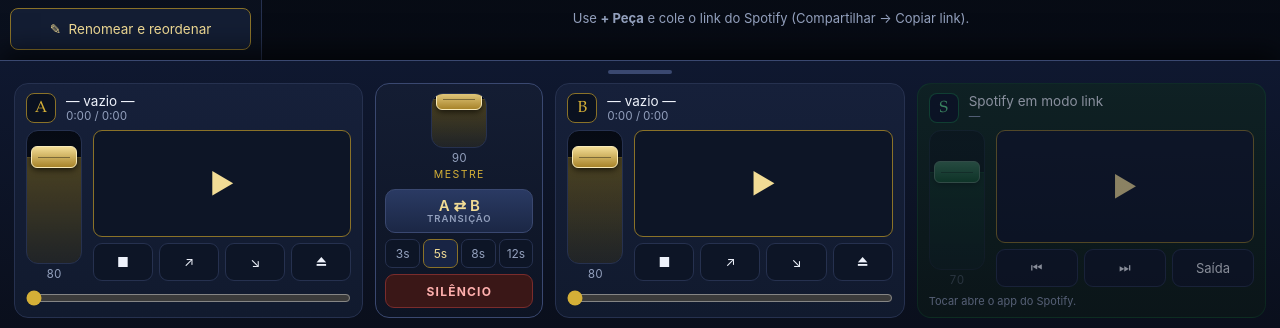
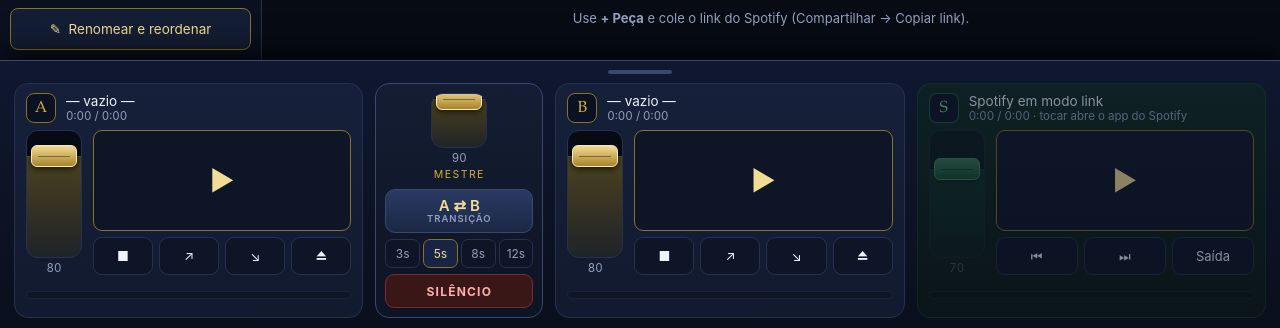
Before and after one commit to marcelinoeviva-creator/mestre-de-harmonia, a plain HTML site: page index.html in a window 1280 px wide. Shown: the part 472-800 px from the top of the page. Drawn offline with Linux system fonts and the light colour scheme.

Commit message:
Mostra a posição da música em barra, nos decks e no Spotify
A barra dos decks era um filete quase invisível e o canal do Spotify não
tinha nenhuma — justo onde está todo o repertório. Agora as três têm
trilho grosso com o trecho já tocado preenchido, tempo decorrido e
total, e arrastar pula na faixa. A do Spotify corre suave entre as
consultas à API, estimando a posição pelo relógio local.

Co-Authored-By: Claude Opus 5 <noreply@anthropic.com>

```diff
--- a/css/app.css
+++ b/css/app.css
@@ -273,8 +273,42 @@ h1,h2,h3{ margin:0; font-family:var(--serif); font-weight:600; letter-spacing:.0
 .deck-btn.play{ flex:1 1 auto; min-height:44px; font-size:27px; color:var(--gold-hi); border-color:var(--gold-dim); }
 .deck-btn.play.on{ background:linear-gradient(180deg,#d9b845,#a8842a); color:#1a1305; border-color:#e8cf7a; }
 
+/* Barra de posição: precisa ser lida de relance, de pé, a um metro
+   da tela. O trecho já tocado vem preenchido, como no Spotify. */
 .scrub{ flex:0 0 auto; }
-.scrub input{ display:block; width:100%; height:20px; margin:0; accent-color:var(--gold); }
+.scrub input{
+  display:block; width:100%; height:26px; margin:0; padding:0;
+  background:transparent; -webkit-appearance:none; appearance:none;
+  --p: 0%;
+}
+.scrub input::-webkit-slider-runnable-track{
+  height:8px; border-radius:4px; border:1px solid var(--line);
+  background:linear-gradient(90deg, var(--gold) var(--p), #0a1120 var(--p));
+}
+.scrub input::-moz-range-track{
+  height:8px; border-radius:4px; border:1px solid var(--line);
+  background:linear-gradient(90deg, var(--gold) var(--p), #0a1120 var(--p));
+}
+.scrub input::-webkit-slider-thumb{
+  -webkit-appearance:none; appearance:none;
+  width:20px; height:20px; margin-top:-7px; border-radius:50%;
+  background:linear-gradient(180deg,#f7e9b8,#c9a227);
+  border:1px solid #fff3cf; box-shadow:0 2px 6px #000a;
+}
+.scrub input::-moz-range-thumb{
+  width:20px; height:20px; border-radius:50%; border:1px solid #fff3cf;
+  background:linear-gradient(180deg,#f7e9b8,#c9a227);
+}
+.scrub input:disabled{ opacity:.4; }
+.scrub input:disabled::-webkit-slider-thumb{ opacity:0; }
+
+.spotify-deck .scrub input::-webkit-slider-runnable-track{
+  background:linear-gradient(90deg, var(--spotify) var(--p), #071410 var(--p));
+  border-color:#1db95444;
+}
+.spotify-deck .scrub input::-webkit-slider-thumb{
+  background:linear-gradient(180deg,#b6f8ce,#158f42); border-color:#d9fce8;
+}
 
 /* Fader vertical (componente próprio — o range nativo não é confiável na vertical no iPadOS) */
 .fader{ flex:0 0 auto; width:56px; display:flex; flex-direction:column; align-items:center; gap:3px; min-height:0; }
--- a/index.html
+++ b/index.html
@@ -160,7 +160,7 @@
         <span class="deck-tag sp">S</span>
         <div class="deck-meta">
           <span class="deck-title" id="spTitle">Spotify desconectado</span>
-          <span class="deck-time" id="spDevice">—</span>
+          <span class="deck-time"><span id="spTime">0:00 / 0:00</span> · <span id="spDevice">—</span></span>
         </div>
       </div>
       <div class="deck-body">
@@ -177,7 +177,7 @@
           </div>
         </div>
       </div>
-      <div class="sp-hint" id="spHint">Tocar abre o app do Spotify.</div>
+      <div class="scrub"><input type="range" min="0" max="1000" value="0" id="spScrub" disabled></div>
     </div>
 
   </div>
--- a/js/app.js
+++ b/js/app.js
@@ -155,6 +155,21 @@ function wireConsole(){
   $('#spNext').onclick   = () => spCommand('next');
   $('#spPrev').onclick   = () => spCommand('prev');
   $('#spDevices').onclick = openDevices;
+
+  const spScrub = $('#spScrub');
+  spScrub.addEventListener('pointerdown', () => { spScrub.dataset.holding = '1'; });
+  const soltar = () => { delete spScrub.dataset.holding; };
+  spScrub.addEventListener('pointerup', soltar);
+  spScrub.addEventListener('pointercancel', soltar);
+  spScrub.addEventListener('change', async () => {
+    if(!spCanControl() || !spPos.dur) return;
+    const destino = spPos.dur * (spScrub.value / 1000);
+    try{
+      await SP.seek(st.settings.clientId, destino);
+      spPos = { ...spPos, ms: destino, at: Date.now() };
+      setTimeout(pollSpotify, 400);
+    }catch(e){ toast(e.message, true); }
+  });
 }
 
 async function spCommand(kind){
@@ -560,6 +575,11 @@ let spProfile = null;    // { display_name, product } quando a API responde de f
 let spFault = '';        // motivo, quando o token existe mas a API recusa
 let spChecking = false;  // teste em andamento
 
+/* A API só é consultada a cada 5s. Guardar a posição e o instante em
+   que ela chegou deixa a barra correr suave nesse meio-tempo, em vez
+   de pular de cinco em cinco segundos. */
+let spPos = { ms: 0, dur: 0, at: 0, playing: false };
+
 async function initSpotify(){
   SP.restore();
   const cid = st.settings.clientId;
@@ -610,6 +630,12 @@ async function pollSpotify(){
   if(!spCanControl()) return;
   try{
     spState = await SP.playbackState(st.settings.clientId);
+    spPos = {
+      ms: spState?.progress_ms || 0,
+      dur: spState?.item?.duration_ms || 0,
+      at: Date.now(),
+      playing: !!spState?.is_playing
+    };
     if(spState?.device){
       spDeviceId = spState.device.id;
       const v = spState.device.volume_percent;
@@ -642,22 +668,21 @@ function paintSpotify(){
 
   if(logged && spFault){
     $('#spTitle').textContent = 'Spotify recusou o acesso';
-    $('#spDevice').textContent = 'toque aqui em cima para ver o motivo';
-    $('#spHint').textContent = 'Tocar abre o app do Spotify.';
+    $('#spDevice').textContent = 'toque na luz acima para ver o motivo';
+    spPos = { ms:0, dur:0, at:0, playing:false };
     return;
   }
 
   if(!working){
     $('#spTitle').textContent = logged ? 'Verificando o Spotify…' : 'Spotify em modo link';
-    $('#spDevice').textContent = '—';
-    $('#spHint').textContent = 'Tocar abre o app do Spotify.';
+    $('#spDevice').textContent = 'tocar abre o app do Spotify';
+    spPos = { ms:0, dur:0, at:0, playing:false };
     $('#spToggle').classList.remove('on');
     return;
   }
   const it = spState?.item;
   $('#spTitle').textContent = it ? `${it.name} — ${(it.artists||[]).map(a=>a.name).join(', ')}` : 'Nada tocando';
   $('#spDevice').textContent = spState?.device ? spState.device.name : 'sem aparelho ativo';
-  $('#spHint').textContent = spState?.is_playing ? 'Tocando pelo Spotify Connect.' : 'Pronto.';
   $('#spToggle').textContent = spState?.is_playing ? '❚❚' : '▶';
   $('#spToggle').classList.toggle('on', !!spState?.is_playing);
 }
@@ -925,13 +950,31 @@ function tick(){
     $('[data-role="time"]', node).textContent = `${mmss(cur)} / ${mmss(dur)}`;
     const scrub = $(`input[data-role="scrub"][data-deck="${id}"]`);
     if(!scrub.dataset.holding) scrub.value = Math.round(ratio * 1000);
+    scrub.style.setProperty('--p', (ratio * 100).toFixed(1) + '%');
+    scrub.disabled = !A.isLoaded(id);
     if(A.isPlaying(id)) anyPlaying = true;
   }
+  pintarBarraSpotify();
   if(anyPlaying !== tick.last){
     tick.last = anyPlaying;
     A.keepAwake(anyPlaying);
     paintDeck('A'); paintDeck('B'); paintTracks();
   }
+}
+
+/* Posição estimada do Spotify: o que a API disse, mais o tempo que
+   passou desde então enquanto estiver tocando. */
+function pintarBarraSpotify(){
+  const scrub = $('#spScrub');
+  const dur = spPos.dur;
+  const decorrido = spPos.playing ? Date.now() - spPos.at : 0;
+  const ms = dur ? Math.min(dur, spPos.ms + decorrido) : 0;
+  const ratio = dur ? ms / dur : 0;
+
+  $('#spTime').textContent = `${mmss(ms / 1000)} / ${mmss(dur / 1000)}`;
+  if(!scrub.dataset.holding) scrub.value = Math.round(ratio * 1000);
+  scrub.style.setProperty('--p', (ratio * 100).toFixed(1) + '%');
+  scrub.disabled = !spCanControl() || !dur;
 }
 
 function renderAll(){
--- a/js/spotify.js
+++ b/js/spotify.js
@@ -298,6 +298,10 @@ export const pause   = cid => call(cid, '/me/player/pause', { method: 'PUT' });
 export const next    = cid => call(cid, '/me/player/next',     { method: 'POST' });
 export const prev    = cid => call(cid, '/me/player/previous', { method: 'POST' });
 
+/** Pula para uma posição da faixa, em milissegundos. */
+export const seek = (cid, ms) =>
+  call(cid, '/me/player/seek', { method: 'PUT', query: { position_ms: Math.max(0, Math.round(ms)) } });
+
 export const setVolume = (cid, percent) =>
   call(cid, '/me/player/volume', { method: 'PUT', query: { volume_percent: Math.round(percent) } });
 
```
